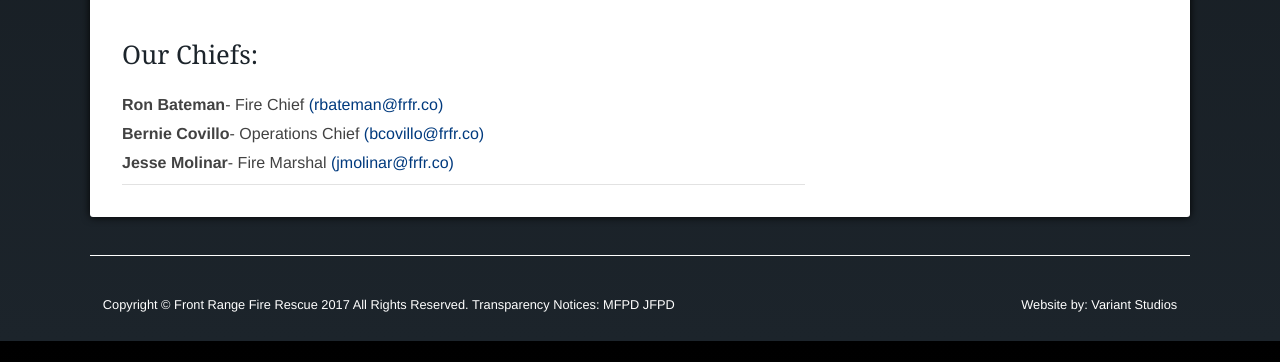
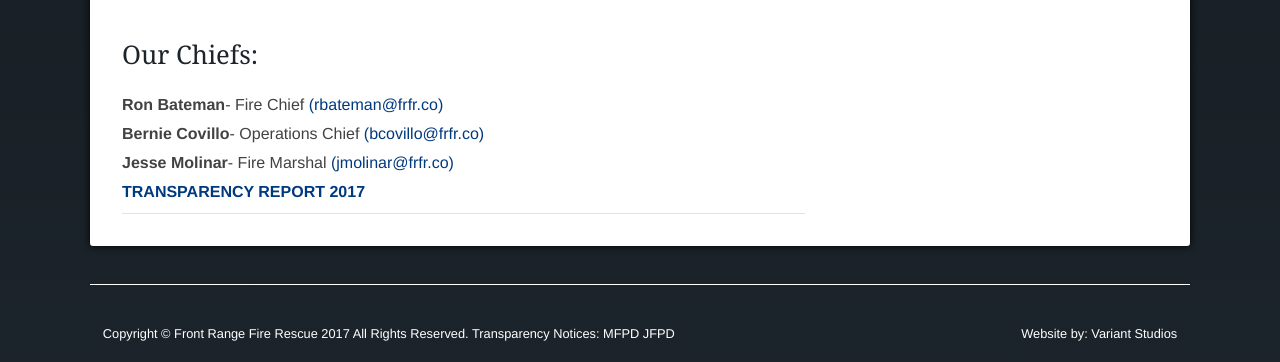
Before and after one commit to variantstudios/frontrangefirerescue.co, a Jekyll site: the page built from pages/contact/index.md, in a window 1280 px wide and 900 px high, scrolled down 2150 px, cut to the strip 538-900 px from the top of the window. Built offline with Jekyll 4.4.1, drawn with Linux system fonts in a browser that asks for light colours; nearby versions of some CDN libraries.

Commit message:
Updated 'pages/contact/index.md' via CloudCannon

```diff
--- a/pages/contact/index.md
+++ b/pages/contact/index.md
@@ -1,8 +1,9 @@
 ---
 layout: post
-title: "Contact"
+title: Contact
 permalink: /contact/
 ---
+
 
 ## Our Number:
 
@@ -21,3 +22,5 @@ permalink: /contact/
 **Bernie Covillo**- Operations Chief [(bcovillo@frfr.co)](mailto:bcovillo@frfr.co)
 
 **Jesse Molinar**- Fire Marshal [(jmolinar@frfr.co)](mailto:jmolinar@frfr.co)
+
+[**TRANSPARENCY REPORT 2017**](/uploads/2017 FRFRA Transparency Report.pdf)
```
